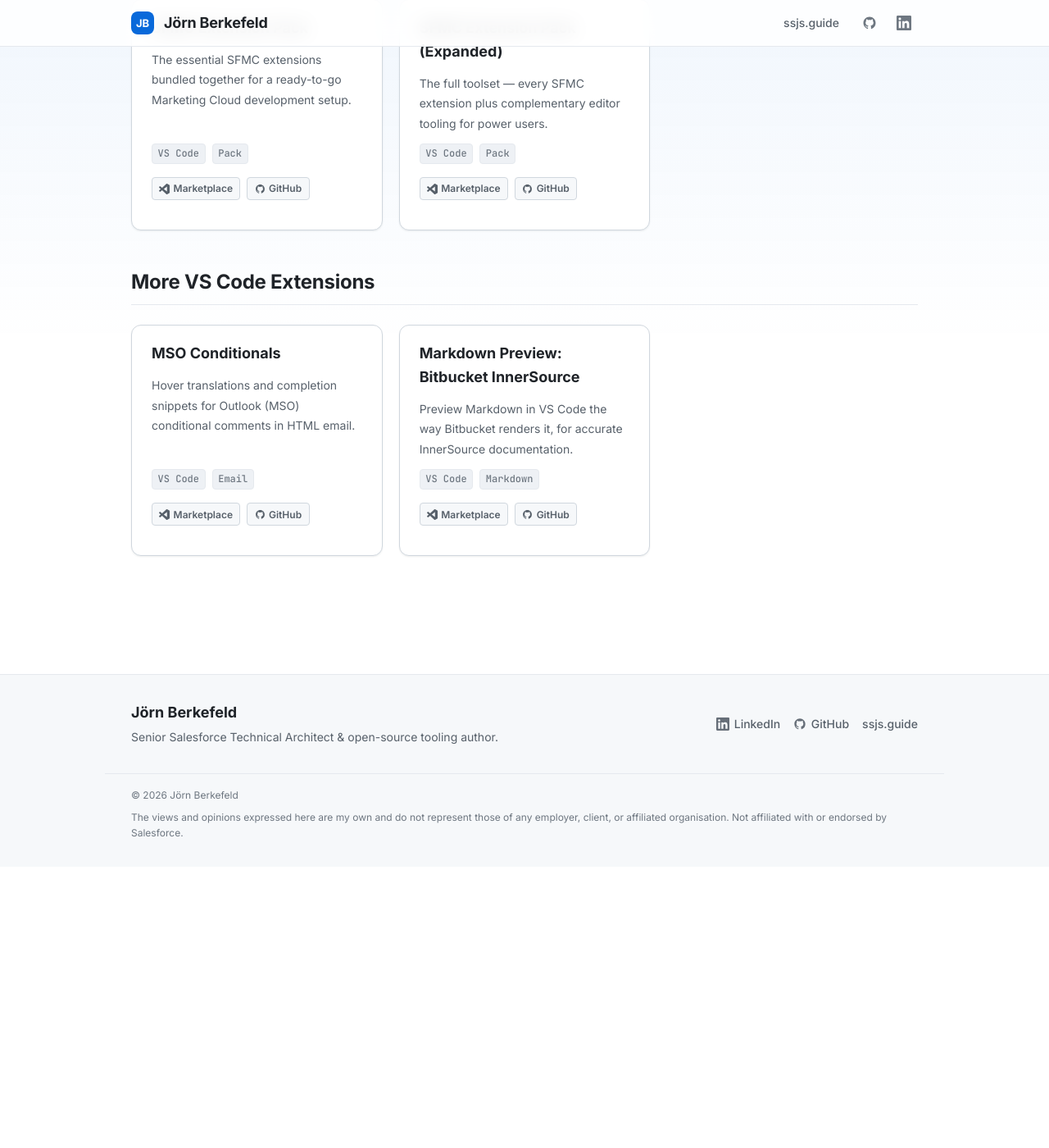
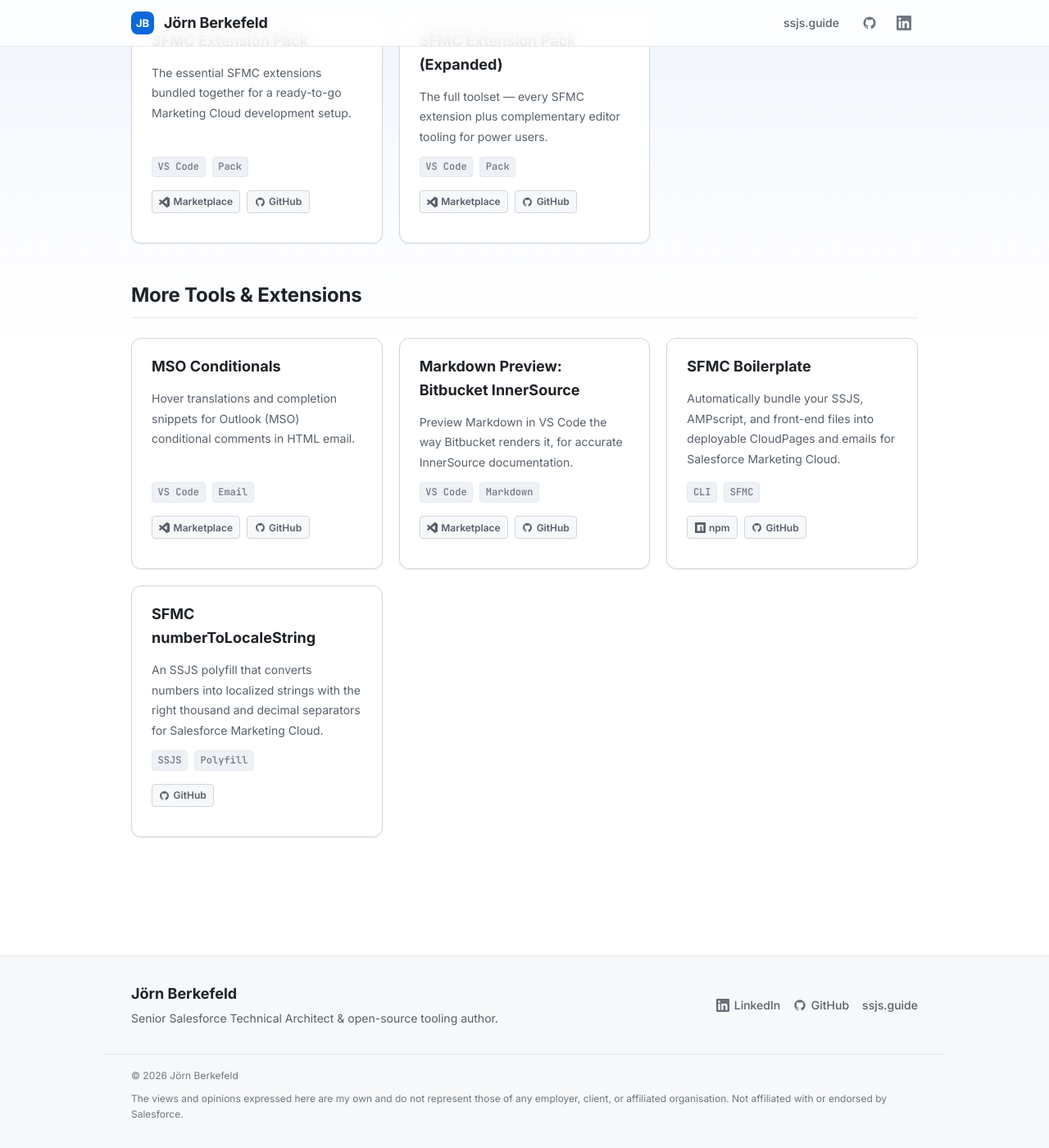
Before and after one commit to JoernBerkefeld/joernberkefeld.com, a Jekyll site: the page built from index.md, in a window 1280 px wide and 1400 px high, scrolled down 3376 px. Shown: the whole window at 82% size. Built offline with Jekyll 4.4.1, drawn with Linux system fonts in a browser that asks for light colours; comment, search, counter and statistics services are not loaded; before the commit the page ends 4433 px from its top, so only the background shows below that.

Commit message:
Add boilerplate & numberToLocaleString cards; stars-only for website cards

```diff
--- a/assets/js/stats.js
+++ b/assets/js/stats.js
@@ -153,6 +153,13 @@ const VSCE_RE = /marketplace\.visualstudio\.com\/items\?itemName=([^&#]+)/i;
  */
 function parseCard(card) {
     const ids = {};
+    // Optional stars-only source: a repo whose link isn't shown on the card
+    // (e.g. website cards that want a star count but no GitHub link).
+    const ghAttr = card.dataset.gh;
+    if (ghAttr) {
+        const m = GH_RE.exec(`github.com/${ghAttr}`) || /^([^/]+\/[^/?#]+)$/.exec(ghAttr);
+        if (m) ids.gh = m[1].replace(/\.git$/, '');
+    }
     for (const a of card.querySelectorAll('a[href]')) {
         const href = a.getAttribute('href');
         if (!ids.gh) {
--- a/index.md
+++ b/index.md
@@ -34,7 +34,7 @@ description: "Jörn Berkefeld — Senior Salesforce Technical Architect and open
 <section class="section">
   <h2 class="section-heading">Websites</h2>
   <div class="project-grid">
-    <div class="project-card">
+    <div class="project-card" data-gh="JoernBerkefeld/ssjs.guide">
       <div class="project-title">ssjs.guide</div>
       <p class="project-desc">The complete Server-Side JavaScript reference for Salesforce Marketing Cloud — every function, object, and platform API, with examples.</p>
       <div class="project-tags"><span class="project-tag">SSJS</span><span class="project-tag">Reference</span></div>
@@ -42,7 +42,7 @@ description: "Jörn Berkefeld — Senior Salesforce Technical Architect and open
         <a class="project-link" href="https://ssjs.guide" target="_blank" rel="noopener">{% include icons/ssjs-guide.svg %} Website</a>
       </div>
     </div>
-    <div class="project-card">
+    <div class="project-card" data-gh="JoernBerkefeld/SFMC-Cookbook">
       <div class="project-title">SFMC Cookbook</div>
       <p class="project-desc">My earlier collection of practical Salesforce Marketing Cloud recipes and how-tos.</p>
       <div class="project-tags"><span class="project-tag">SFMC</span><span class="project-tag">Guides</span></div>
@@ -214,7 +214,7 @@ description: "Jörn Berkefeld — Senior Salesforce Technical Architect and open
 </section>
 
 <section class="section">
-  <h2 class="section-heading">More VS Code Extensions</h2>
+  <h2 class="section-heading">More Tools &amp; Extensions</h2>
   <div class="project-grid">
     <div class="project-card">
       <div class="project-title">MSO Conditionals</div>
@@ -234,5 +234,22 @@ description: "Jörn Berkefeld — Senior Salesforce Technical Architect and open
         <a class="project-link" href="https://github.com/JoernBerkefeld/markdown-preview-bitbucket-innersource" target="_blank" rel="noopener">{% include icons/github.svg %} GitHub</a>
       </div>
     </div>
+    <div class="project-card">
+      <div class="project-title">SFMC Boilerplate</div>
+      <p class="project-desc">Automatically bundle your SSJS, AMPscript, and front-end files into deployable CloudPages and emails for Salesforce Marketing Cloud.</p>
+      <div class="project-tags"><span class="project-tag">CLI</span><span class="project-tag">SFMC</span></div>
+      <div class="project-links">
+        <a class="project-link" href="https://www.npmjs.com/package/sfmc-boilerplate" target="_blank" rel="noopener">{% include icons/npm.svg %} npm</a>
+        <a class="project-link" href="https://github.com/JoernBerkefeld/SFMC-boilerplate" target="_blank" rel="noopener">{% include icons/github.svg %} GitHub</a>
+      </div>
+    </div>
+    <div class="project-card">
+      <div class="project-title">SFMC numberToLocaleString</div>
+      <p class="project-desc">An SSJS polyfill that converts numbers into localized strings with the right thousand and decimal separators for Salesforce Marketing Cloud.</p>
+      <div class="project-tags"><span class="project-tag">SSJS</span><span class="project-tag">Polyfill</span></div>
+      <div class="project-links">
+        <a class="project-link" href="https://github.com/JoernBerkefeld/SFMC-numberToLocaleString" target="_blank" rel="noopener">{% include icons/github.svg %} GitHub</a>
+      </div>
+    </div>
   </div>
 </section>
```
